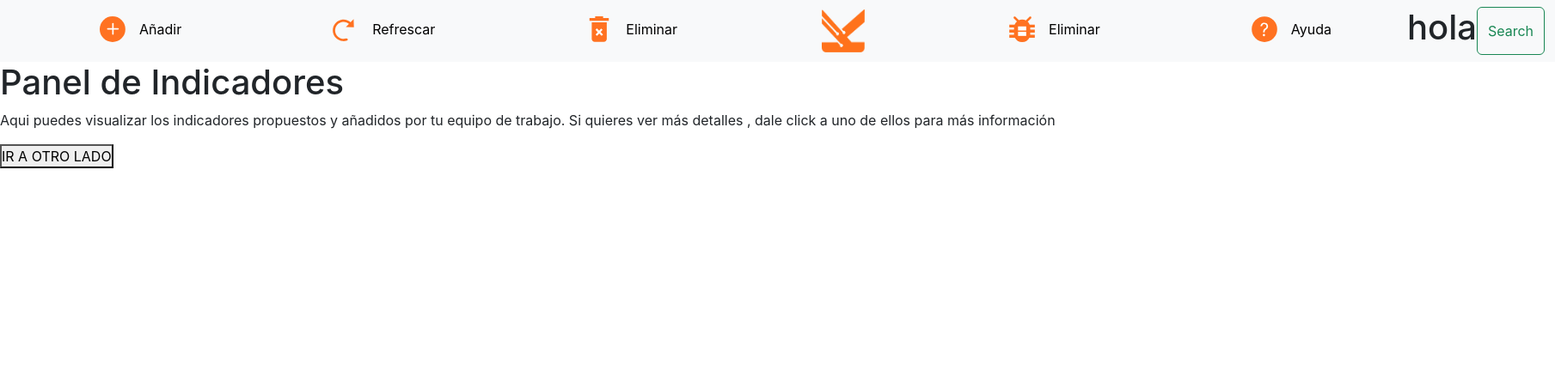
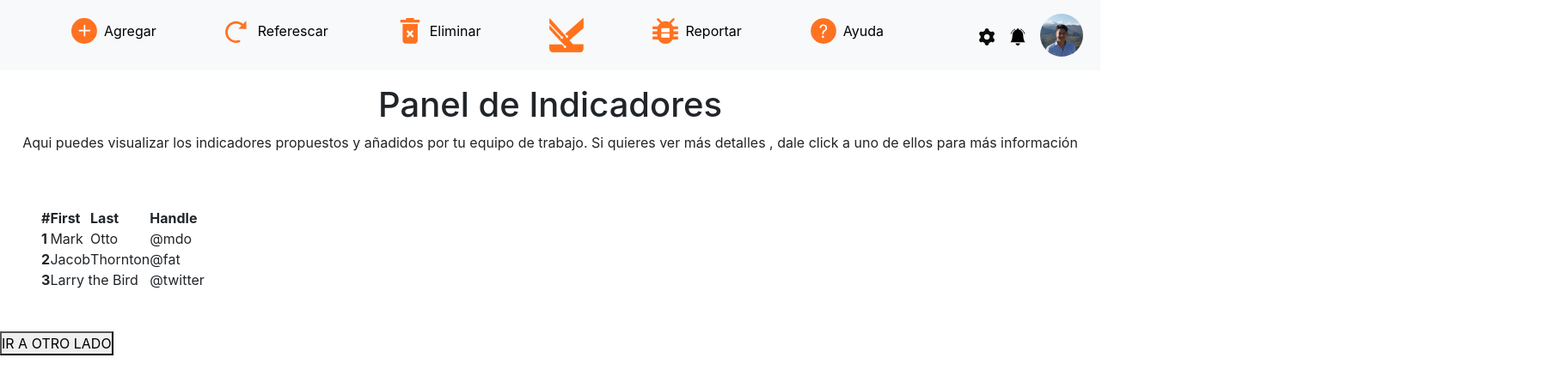
Before and after one commit to mcamaya/App-Gestion-de-Objetivos-Kario-Media, a React (Create React App) app in the folder app/frontend/: page /home in a window 1280 px wide. Shown: the top 452 px of the page at 86% size, 1809 px wide, since content can reach past the window. Built offline with nearby package versions, Linux system fonts and the light colour scheme.

Commit message:
fix: :sparkles: nav arreglado
por fin es reposibe esa vaina

```diff
--- a/app/frontend/src/components/css/nav.css
+++ b/app/frontend/src/components/css/nav.css
@@ -1,19 +1,30 @@
-
-
-.logo-nav{
-    width: 50px;
-    height: 50px;
-    margin: 0 5rem;
+.logo-nav {
+  width: 40px;
+  height: 40px;
 }
 
-
-.nav-logo{
-    width: 30px;
-    height: 30px;
-
+.nav-logo {
+  width: 30px;
+  height: 30px;
 }
 
+.grup-a {
+  margin: 0 2em;
+}
 
-.grup-a{
-   margin: 0 5rem;
+.ajustes-nav {
+  width: 20px;
+  height: 20px;
 }
+
+.imagen-nav {
+  width: 50px;
+  height: 50px;
+  border-radius: 50%;
+}
+
+@media (min-width: 1920px) {
+  .grup-a {
+    margin: 0 4em;
+  }
+}
--- a/app/frontend/src/components/css/panel.css
+++ b/app/frontend/src/components/css/panel.css
@@ -0,0 +1,4 @@
+.tabla{
+ border-radius: 2 px solid color black;
+
+}
--- a/app/frontend/src/components/navbar.jsx
+++ b/app/frontend/src/components/navbar.jsx
@@ -1,52 +1,106 @@
 import React from "react";
 import "./css/nav.css";
 
-import logo from  '../assets/img/kario.png'
-import mas from  '../assets/img/mas.svg'
-import refres from  '../assets/img/res.svg'
-import eliminar from  '../assets/img/borrar.svg'
-import repor from  '../assets/img/error.svg'
-import ayuda from  '../assets/img/question.svg'
+import logo from "../assets/img/kario.png";
+import mas from "../assets/img/mas.svg";
+import refres from "../assets/img/res.svg";
+import eliminar from "../assets/img/borrar.svg";
+import repor from "../assets/img/error.svg";
+import ayuda from "../assets/img/question.svg";
+import campana from "../assets/img/campana.svg";
+import ajustes from "../assets/img/ajustes.svg";
+import imgen from "../assets/img/user-image.jpg";
 
-
-export default function Navbar(){
-    return(
-        <div className="d-flex align-items-center vw-100">
-            <nav className="navbar navbar-expand-lg bg-body-tertiary">
-                <div className="container-fluid">
-                    <button className="navbar-toggler" type="button" data-bs-toggle="collapse" data-bs-target="#navbarNav" aria-controls="navbarNav" aria-expanded="false" aria-label="Toggle navigation">
-                    <span className="navbar-toggler-icon"></span>
+export default function Navbar() {
+  return (
+    <div>
+      <nav class="navbar navbar-expand-lg bg-body-tertiary">
+        <div class="container-fluid">
+          <button
+            class="navbar-toggler"
+            type="button"
+            data-bs-toggle="collapse"
+            data-bs-target="#navbarSupportedContent"
+            aria-controls="navbarSupportedContent"
+            aria-expanded="false"
+            aria-label="Toggle navigation"
+          >
+            <span class="navbar-toggler-icon"></span>
           </button>
-                    <div className="collapse navbar-collapse" id="navbarNav">
-                    <ul className="navbar-nav mx-auto ">
-                    <li className="nav-item">
-                    <a className="nav-link active grup-a d-flex justify-content-center align-items-center gap-3" aria-current="page" href="#"><img className="nav-logo ms-3"  src={mas} alt="" />Añadir</a>
+          <div class="collapse navbar-collapse" id="navbarSupportedContent">
+            <ul class="navbar-nav mx-auto mb-2 mb-lg-0">
+              <li class="nav-item">
+                <a
+                  class="nav-link active grup-a d-flex align-items-center gap-2"
+                  aria-current="page"
+                  href="#"
+                >
+                  <img className="nav-logo" src={mas} alt="" /> Agregar
+                </a>
+              </li>
+              <li class="nav-item ">
+                <a
+                  class="nav-link active grup-a d-flex align-items-center gap-2 "
+                  aria-current="page"
+                  href="#"
+                >
+                  <img className="nav-logo" src={refres} alt="" /> Referescar
+                </a>
               </li>
               <li class="nav-item">
-                    <a class="nav-link active grup-a d-flex justify-content-center align-items-center gap-3" aria-current="page" href="#"><img className="nav-logo" src={refres} alt="" />Refrescar</a>
+                <a
+                  class="nav-link active grup-a d-flex align-items-center gap-2"
+                  aria-current="page"
+                  href="#"
+                >
+                  <img className="nav-logo" src={eliminar} alt="" /> Eliminar
+                </a>
               </li>
               <li class="nav-item">
-                    <a class="nav-link active grup-a d-flex justify-content-center align-items-center gap-3" aria-current="page" href="#"><img className="nav-logo" src={eliminar} alt="" />Eliminar</a>
+                <a class="nav-link active grup-a" aria-current="page" href="#">
+                  <img className="logo-nav " src={logo} alt="" />
+                </a>
               </li>
               <li class="nav-item">
-                    <a class="nav-item" href="#"><img src={logo} className="logo-nav" alt="" srcset="" /></a>
+                <a
+                  class="nav-link active grup-a d-flex align-items-center gap-2"
+                  aria-current="page"
+                  href="#"
+                >
+                  <img className="nav-logo" src={repor} alt="" /> Reportar
+                </a>
               </li>
               <li class="nav-item">
-                    <a class="nav-link active grup-a d-flex justify-content-center align-items-center gap-3" aria-current="page" href="#"><img className="nav-logo" src={repor} alt="" />Eliminar</a>
+                <a
+                  class="nav-link active grup-a d-flex align-items-center gap-2"
+                  aria-current="page"
+                  href="#"
+                >
+                  <img className="nav-logo" src={ayuda} alt="" /> Ayuda
+                </a>
+              </li>
+            </ul>
+
+            <ul class="navbar-nav ms-auto mb-2 mb-lg-0 d-flex align-items-center">
+              <li class="nav-item ">
+                <a class="nav-link active" aria-current="page" href="#">
+                  <img className="ajustes-nav" src={ajustes} alt="" />
+                </a>
               </li>
               <li class="nav-item">
-                    <a class="nav-link active grup-a d-flex justify-content-center align-items-center gap-3" aria-current="page" href="#"><img className="nav-logo" src={ayuda} alt="" />Ayuda</a>
+                <a class="nav-link active " aria-current="page" href="#">
+                  <img className="ajustes-nav" src={campana} alt="" />
+                </a>
+              </li>
+              <li class="nav-item">
+                <a class="nav-link active " aria-current="page" href="#">
+                  <img className="imagen-nav" src={imgen} alt="" />
+                </a>
               </li>
             </ul>
-            <form class="d-flex" role="search">
-                <img src="" alt="" />
-                <h1>hola</h1>
-             <button class="btn btn-outline-success" type="submit">Search</button>
-            </form>
           </div>
         </div>
       </nav>
-
     </div>
-    )
+  );
 }
--- a/app/frontend/src/components/panel.jsx
+++ b/app/frontend/src/components/panel.jsx
@@ -1,19 +1,52 @@
-import React from 'react';
+import React from "react";
+import '../components/css/panel.css'
 
-export default function Panel(){
-    return(
+export default function Panel() {
+  return (
     <div>
       <div>
-                <div>
+        <div className="d-flex justify-content-center mt-3">
           <h1>Panel de Indicadores</h1>
         </div>
-                <div>
-                    <p>Aqui puedes visualizar los indicadores propuestos y añadidos por tu equipo de trabajo. Si quieres ver más detalles , dale click a uno de ellos para más información</p>
+        <div className="d-flex justify-content-center">
+          <p>
+            Aqui puedes visualizar los indicadores propuestos y añadidos por tu
+            equipo de trabajo. Si quieres ver más detalles , dale click a uno de
+            ellos para más información
+          </p>
         </div>
       </div>
-            <div>
-
+      <div className="p-5">
+        <table>
+          <thead>
+            <tr className="table">
+              <th scope="col">#</th>
+              <th scope="col">First</th>
+              <th scope="col">Last</th>
+              <th scope="col">Handle</th>
+            </tr>
+          </thead>
+          <tbody>
+            <tr className="m-5 tabla ">
+              <th scope="row">1</th>
+              <td>Mark</td>
+              <td>Otto</td>
+              <td>@mdo</td>
+            </tr>
+            <tr>
+              <th scope="row">2</th>
+              <td>Jacob</td>
+              <td>Thornton</td>
+              <td>@fat</td>
+            </tr>
+            <tr>
+              <th scope="row">3</th>
+              <td colspan="2">Larry the Bird</td>
+              <td>@twitter</td>
+            </tr>
+          </tbody>
+        </table>
       </div>
     </div>
-    )
+  );
 }
```
Lines whose indentation alone changed are shown as unchanged.
